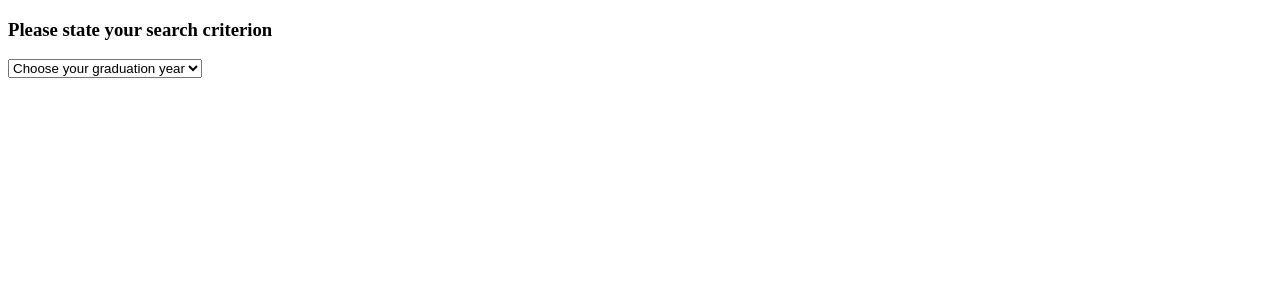
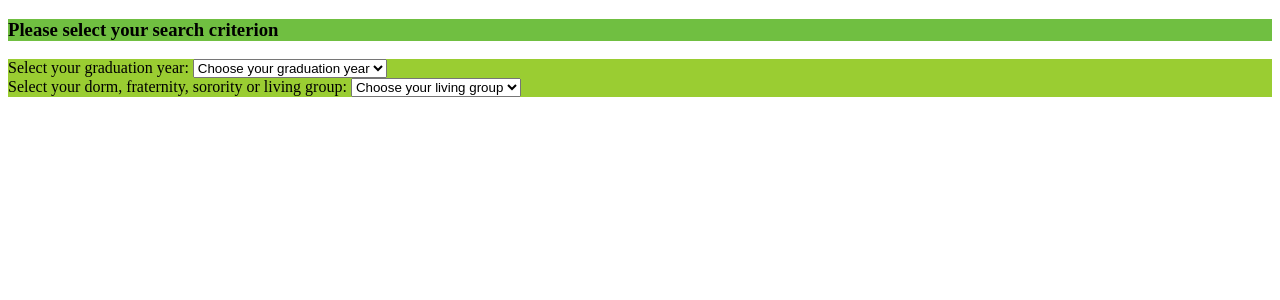
Before and after one commit to sanjass/HackMIT-Minerva, a Flask app: page /home in a window 1280 px wide. Shown: the top 300 px of the page. Run offline with Flask 2, Linux system fonts and the light colour scheme.

Commit message:
Add dorm menu

```diff
--- a/templates/home.html
+++ b/templates/home.html
@@ -6,7 +6,11 @@
 </head>
 
 <body>
-    <h3>Please state your search criterion</h3>
+    <div style="background-color:#70bf41">
+        <h3>Please select your search criterion</h3>
+    </div>
+    <div style="background-color:yellowgreen">
+        Select your graduation year:
         <select>
             <option value="">Choose your graduation year</option>
             <option value="2018">2018</option>
@@ -14,4 +18,12 @@
             <option value="2020">2020</option>
             <option value="2021">2021</option>
         </select>
+        </br>
+        Select your dorm, fraternity, sorority or living group:
+        <select>
+            <option value="">Choose your living group</option>
+            <option value="Next House">Next House</option>
+            <option value="ADP">ADP</option>
+        </select>
+    </div>
 </body>
```
Lines whose indentation alone changed are shown as unchanged.
